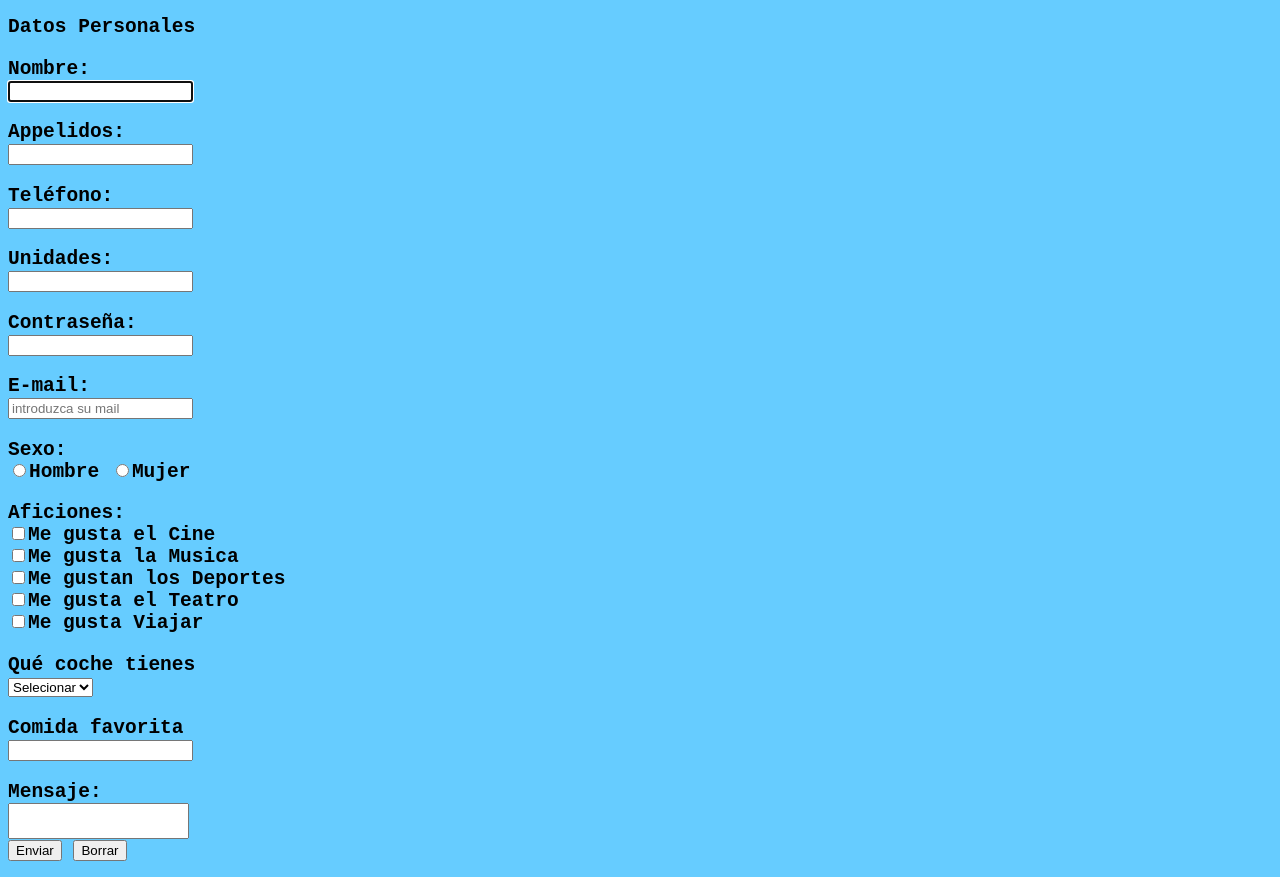
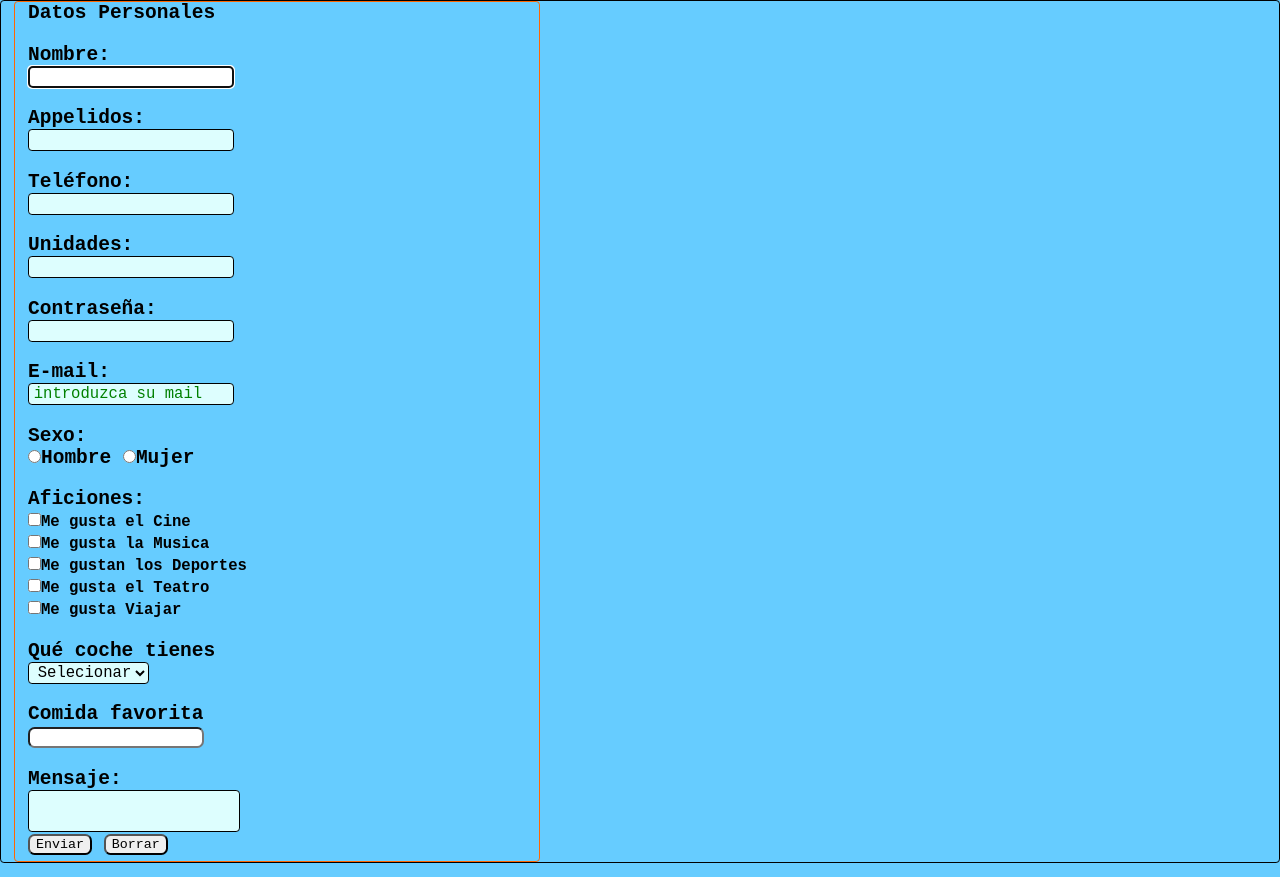
Before and after one commit to plamencurso/cursoinf, a plain HTML site: page gui/10_formulario.html in a window 1280 px wide. Drawn offline with Linux system fonts and the light colour scheme.

Commit message:
mas estilos

```diff
--- a/gui/10_formulario.html
+++ b/gui/10_formulario.html
@@ -61,11 +61,11 @@
 
 						<section class="formsec">
 							<label>Aficiones:</label>
-							<div><input type="checkbox" name="cine_ckb" value="cine">Me gusta el Cine</div>
-							<div><input type="checkbox" name="musica_ckb" value="musica">Me gusta la Musica</div>
-							<div><input type="checkbox" name="deportes_ckb" value="deportes">Me gustan los Deportes</div>
-							<div><input type="checkbox" name="teatro_ckb" value="teatro">Me gusta el Teatro</div>
-							<div><input type="checkbox" name="viajar_ckb" value="viajar">Me gusta Viajar</div>
+							<div><input type="checkbox" name="cine_ckb" value="cine"><span class="texto">Me gusta el Cine</span></div>
+							<div><input type="checkbox" name="musica_ckb" value="musica"><span class="texto">Me gusta la Musica</span></div>
+							<div><input type="checkbox" name="deportes_ckb" value="deportes"><span class="texto">Me gustan los Deportes</span></div>
+							<div><input type="checkbox" name="teatro_ckb" value="teatro"><span class="texto">Me gusta el Teatro</span></div>
+							<div><input type="checkbox" name="viajar_ckb" value="viajar"><span class="texto">Me gusta Viajar</span></div>
 						</section>
 
 						<section class="formsec">
@@ -84,11 +84,11 @@
 							<input tye="text" list="comidas" name="comida"/>
 							<datalist id="comidas">
 								<option value="Tortilla Patatas">Tortilla</option>
-								<option value="Sopa de cebolla">Sopar</option>
+								<option value="Sopa de cebolla">Sopa</option>
 								<option value="Pollo asado">Pollo</option>
 								<option value="Mejillones marinera">Mejillones</option>
 								<option value="Gambas plancha">Gambas</option>
-								<option value="Sopa de cebolla">PAeella</option>
+								<option value="Paella de mariscos">Paella</option>
 							</datalist>
 						</section>
 
--- a/gui/css/formulario.css
+++ b/gui/css/formulario.css
@@ -1,10 +1,37 @@
+* {
+	margin: 0;
+	font-family: monospace;
+}
+
 body {
-	font-family: monospace;
 	background-color: #66CCFF;
 }
 
-input {
+input, textarea {
+/*	background: gold;*/
 /*	border-radius: 13em / 3em; */
+	border-radius: 0.5em;
+}
+
+input[type="text"], [type="password"], [type="email"],  [type="tel"], [type="number"], select, textarea{
+	background: #ddfefe;
+	border: .1em solid #000000;
+	border-radius: .25em;
+	display: block;
+	font-size: .8em;
+	padding-left: .3em;
+
+}
+
+input[type="text"]:focus, [type="password"]:focus, [type="email"]:focus,  [type="tel"]:focus, [type="number"]:focus, select:focus, textarea:focus {
+	background: #ffffff;
+}
+
+input[type="submit"]:hover, [type="reset"]:hover {
+	background: #d7d7d7;
+}
+
+input[type="submit"], [type="reset"] {
 }
 
 label, select, datalist {
@@ -14,8 +41,8 @@ label, select, datalist {
 label, .blk {
 /*	background-color: yellow;*/
 	cursor: pointer;
+	display: block;
 	text-align: left;
-	display: block;
 }
 
 textarea {
@@ -27,7 +54,35 @@ textarea {
 }
 
 #contenedor {
+	border: .1em solid #000000;
+	border-radius: 0.3em;
 }
 
 #formulario {
+	border: .1em solid #f60;
+	border-radius: 0.3em;
+	padding-bottom: .5em;
+	margin-left: 1em;
+	padding-left: 1em;
+	width: 40%;
 }
+
+:-moz-placeholder {
+	color: blue;
+}
+
+::-moz-placeholder {
+	color: blue;
+}
+
+::-webkit-input-placeholder {
+	color: green;
+}
+
+::-ms-input-placeholder {
+	color: red;
+}
+
+.texto {
+	font-size: 0.8em;
+}
```
